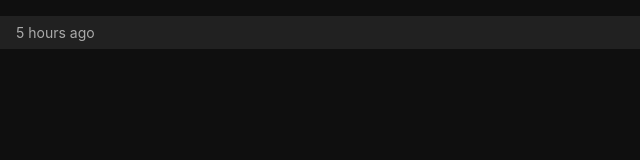
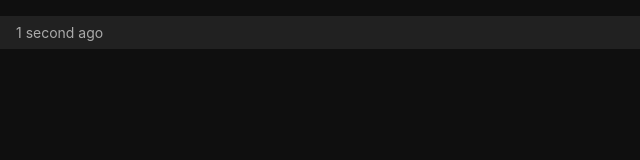
Before and after one commit to ravanabackup/qurbana, a plain HTML site: page index.html in a window 1280 px wide. Shown: the full height of the page, 0-640 px from the left. Drawn offline with Linux system fonts and the light colour scheme.

Commit message:
deploy: 5429e59a99d3bbb0b49e00045c975fbbbfafd46d

```diff
--- a/index.html
+++ b/index.html
@@ -17,7 +17,7 @@
     </ul>
 
     <footer>
-      <time class="js-relative-time" datetime="2026-09-28T18:23:10.750Z">2026-09-28T18:23:10.750Z</time>
+      <time class="js-relative-time" datetime="2026-09-28T23:39:11.318Z">2026-09-28T23:39:11.318Z</time>
       <span><a class="footer-link" href="https://github.com/osmoscraft/osmosfeed">osmosfeed 1.15.1</a></span>
     </footer>
 
```
Also changed, not shown: 1 other file.
